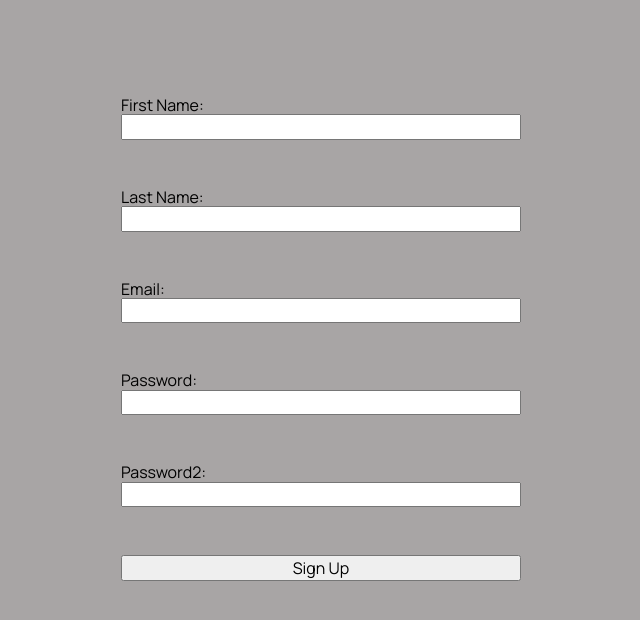
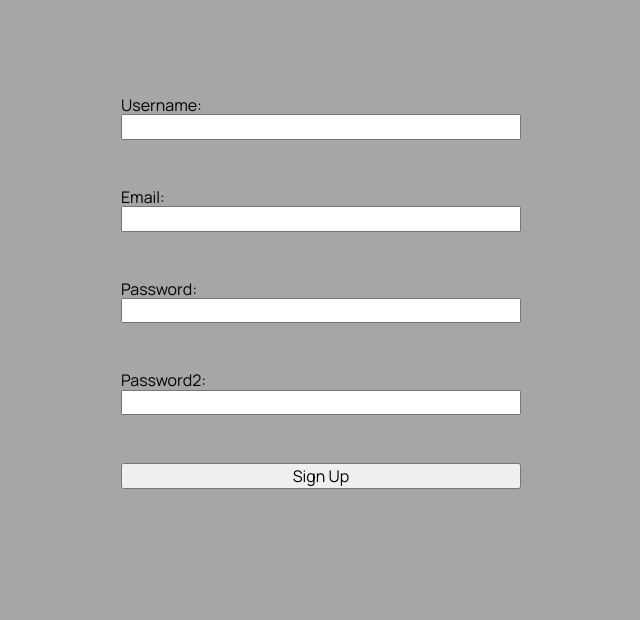
Before and after one commit to JammyWammy12/Bike-Zone12, a Flask app: page /sign in a window 1280 px wide. Shown: the part 64-684 px from the top of the page, without its empty margins (319-959 px from the left). Run offline with Flask 3, Linux system fonts and the light colour scheme.

Commit message:
I change first name and last name to username and made it so cant sign up with same username. I also made it display error on website if user gets password or email wrong.

```diff
--- a/app.py
+++ b/app.py
@@ -4,12 +4,13 @@ from sqlite3 import Error
 from flask_bcrypt import Bcrypt
 from werkzeug.utils import secure_filename
 import os
+
 app = Flask(__name__)
-app.secret_key = 'super secret key' # Used for encryption
+app.secret_key = 'super secret key'  # Used for encryption
 
 DATABASE = 'project1'
-bcrypt = Bcrypt(app) # Used to hash and check passwords
-UPLOAD_FOLDER = 'static/images' #Uploading images file path
+bcrypt = Bcrypt(app)  # Used to hash and check passwords
+UPLOAD_FOLDER = 'static/images'  # Uploading images file path
 
 app.config['UPLOAD_FOLDER'] = UPLOAD_FOLDER
 
@@ -34,6 +35,7 @@ def connect_database(db_file):
     except Error as e:
         print(f"Database connection error: {e}")
 
+
 @app.route('/')
 def render_homepage():
     user = None
@@ -43,12 +45,12 @@ def render_homepage():
         con = connect_database(DATABASE)
         if con:
             cur = con.cursor()
-            query = "SELECT first_name, last_name FROM user WHERE user_id = ?"
+            query = "SELECT username FROM user WHERE user_id = ?"
             cur.execute(query, (session['user_id'],))
             user = cur.fetchone()
             con.close()
 
-             # Extract first_name from tuple
+            # Extract first_name from tuple
 
     return render_template('home.html', user=user, logged_in=is_logged_in())
 
@@ -58,13 +60,11 @@ def render_homepage():
 def render_sign_page():
     if request.method == 'POST':
         # Get the form data and format it
-        fname = request.form.get('user_fname').title().strip()
-        lname = request.form.get('user_lname').title().strip()
+
         email = request.form.get('user_email').lower().strip()
-        username = request.form.get('user_username').lower().strip()
+        username = request.form.get('username').title().strip()
         password = request.form.get('user_password')
         password2 = request.form.get('user_password2')
-        user_class = request.form.get('user_role')  # Retrieve selected role
 
         # Check password match and length
         if password != password2:
@@ -75,7 +75,7 @@ def render_sign_page():
             error_message = "Password must be at least 8 characters"
             return render_template("sign.html", error_message=error_message)
 
-        #Securely hashes a plain text password, making it safe to store in a database.
+        # Securely hashes a plain text password, making it safe to store in a database.
         hashed_password = bcrypt.generate_password_hash(password)
 
         # Try to connect to the database
@@ -91,18 +91,25 @@ def render_sign_page():
             cur.execute("SELECT * FROM user WHERE email = ?", (email,))
 
             # Get the first row that matches the email
-            existing_user = cur.fetchone()
+            existing_email = cur.fetchone()
 
-            if existing_user:
+            if existing_email:
                 # Display error of email inused
                 error_message = "Email already exists"
                 # Render the sign up page again, passing the error message to the template to be displayed
                 return render_template("sign.html", error_message=error_message)
 
+            cur.execute("SELECT * FROM user WHERE username = ?", (username,))
+            existing_username = cur.fetchone()
+
+            if existing_username:
+                error_message = "Username already taken"
+                return render_template("sign.html", error_message=error_message)
+
             if con:
                 cur = con.cursor()
-                query_insert = "INSERT INTO user (username, email, password, class) VALUES (?, ?, ?, ?, ?)"
-                cur.execute(query_insert, (username, email, hashed_password, user_class))
+                query_insert = "INSERT INTO user (username, email, password) VALUES (?, ?, ?)"
+                cur.execute(query_insert, (username, email, hashed_password))
 
             con.commit()
             con.close()
@@ -111,9 +118,10 @@ def render_sign_page():
     return render_template("sign.html")
 
 
-
 @app.route('/login', methods=['POST', 'GET'])
 def render_login_page():
+    error_message = request.args.get('error')
+
     if is_logged_in():
         return redirect('/login?error=please+log+in+first')
 
@@ -128,17 +136,14 @@ def render_login_page():
             cur.execute(query, (email,))
             user_info = cur.fetchone()
             con.close()
-            if user_info:
-                if bcrypt.check_password_hash(user_info[2], password):
-                    session['user_id'] = user_info[1]
-                    session['email'] = user_info[0]
-                    print(session)
-                    return redirect("/")
+            if user_info and bcrypt.check_password_hash(user_info[2], password):
+                session['user_id'] = user_info[1]
+                session['email'] = user_info[0]
+                return redirect("/")
+            else:
+                error_message = "Incorrect email or password"
 
-        return redirect("/login?error=invalid+credentials")
-
-    return render_template('login.html', logged_in=is_logged_in())
-
+    return render_template("login.html", logged_in=is_logged_in(), error_message=error_message)
 
 
 
@@ -148,10 +153,12 @@ def render_show_post_page():
     if not is_logged_in():
         return redirect('/login?error=please+log+in+first')
 
+
+
     try:
         con = connect_database(DATABASE)
         cur = con.cursor()
-        query = "SELECT post.title, post.image, post.description, post.session_id, user.first_name FROM post JOIN user ON post.session_id = user.user_id"
+        query = "SELECT post.title, post.image, post.description, post.session_id, user.username FROM post JOIN user ON post.session_id = user.user_id"
         cur.execute(query)
         posts = cur.fetchall()  # Get all rows
         con.close()
@@ -159,7 +166,7 @@ def render_show_post_page():
 
 
     except Exception as e:
-        return f"An error occurred: {e}", 500 # Handle any database errors
+        return f"An error occurred: {e}", 500  # Handle any database errors
 
     return render_template('show_post.html', logged_in=True, posts=posts)
 
@@ -183,13 +190,12 @@ def render_post_page():
         if image and image.filename:
             try:
                 # Secure the filename and prepare upload path
-                filename = secure_filename(image.filename) # Create unique filename
+                filename = secure_filename(image.filename)  # Create unique filename
                 upload_path = os.path.join(app.config['UPLOAD_FOLDER'], filename)
-
 
                 # Save file
                 image.save(upload_path)
-                image_path = f"{filename}"# Store image title in database
+                image_path = f"{filename}"  # Store image title in database
                 con = connect_database(DATABASE)
                 if con:
                     cur = con.cursor()
@@ -204,8 +210,8 @@ def render_post_page():
                 print(f"Error uploading file: {e}")
                 return redirect("/post?error=upload+failed")
 
+    return render_template('post.html', logged_in=True)
 
-    return render_template('post.html', logged_in=True)
 
 @app.route('/logout')
 def logout():
@@ -236,7 +242,6 @@ def delete_post():
             query = "DELETE FROM post WHERE title = ? AND session_id = ?"
             cur.execute(query, (title, user_id))
 
-
             con.commit()
             con.close()
 
--- a/templates/show_post.html
+++ b/templates/show_post.html
@@ -32,6 +32,7 @@
 
             {% endfor %}
         {% else %}
+
             <p>No posts available.</p>
         {% endif %}
     </div>
--- a/templates/sign.html
+++ b/templates/sign.html
@@ -14,14 +14,11 @@
     <!-- Main signup form, where it will POST data to server -->
     <form class = "myform" method="post">
         <div class = "form-group">
-            <div class = "form-element"> First Name: </div>
-            <div class = "form-element"> <input type = "text" name = "user_fname" required> </div>
+            <div class = "form-element"> Username: </div>
+            <div class = "form-element"> <input type = "text" name = "username" required> </div>
         </div>
 
-        <div class = "form-group">
-            <div class = "form-element"> Last Name: </div>
-            <div class = "form-element"> <input type = "text" name = "user_lname" required> </div>
-        </div>
+
 
         <div class = "form-group">
             <div class = "form-element"> Email: </div>
```
Also changed, not shown: templates/login.html (+7 -0 lines), 1 other file.
